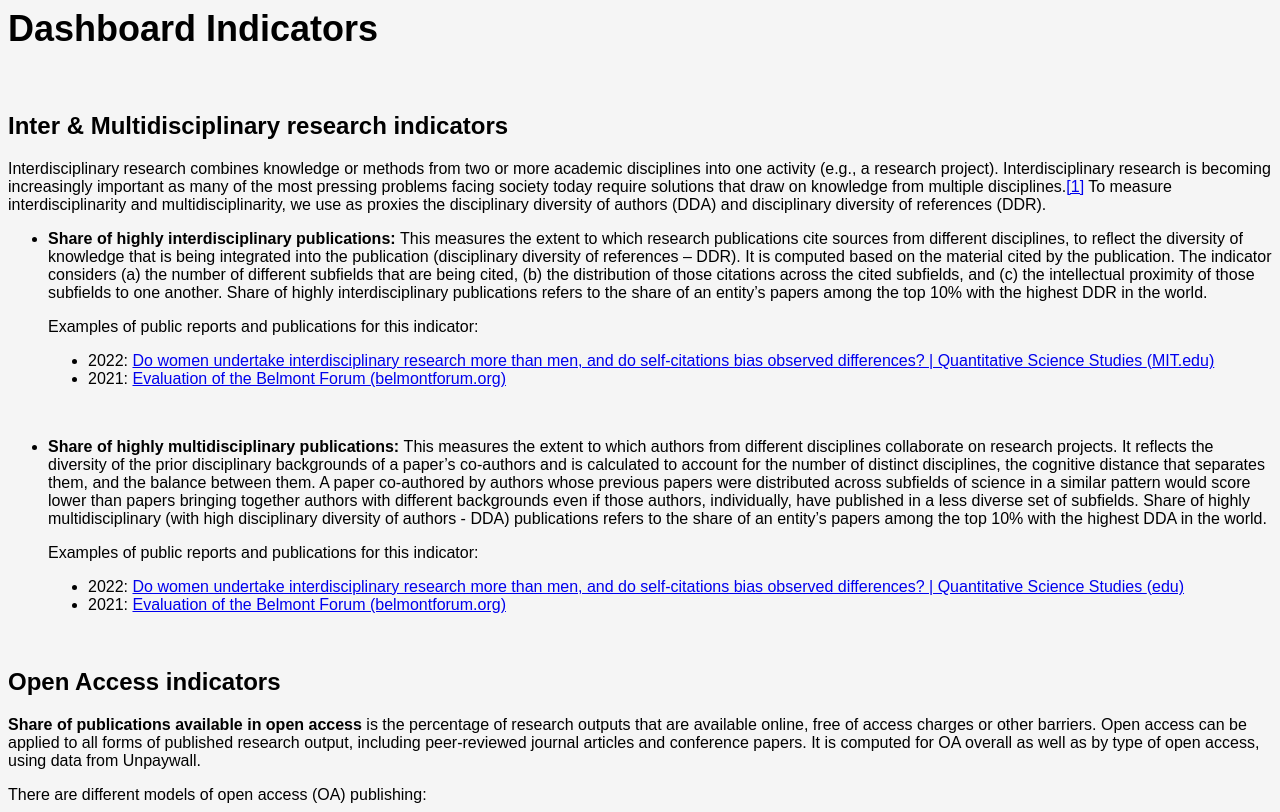
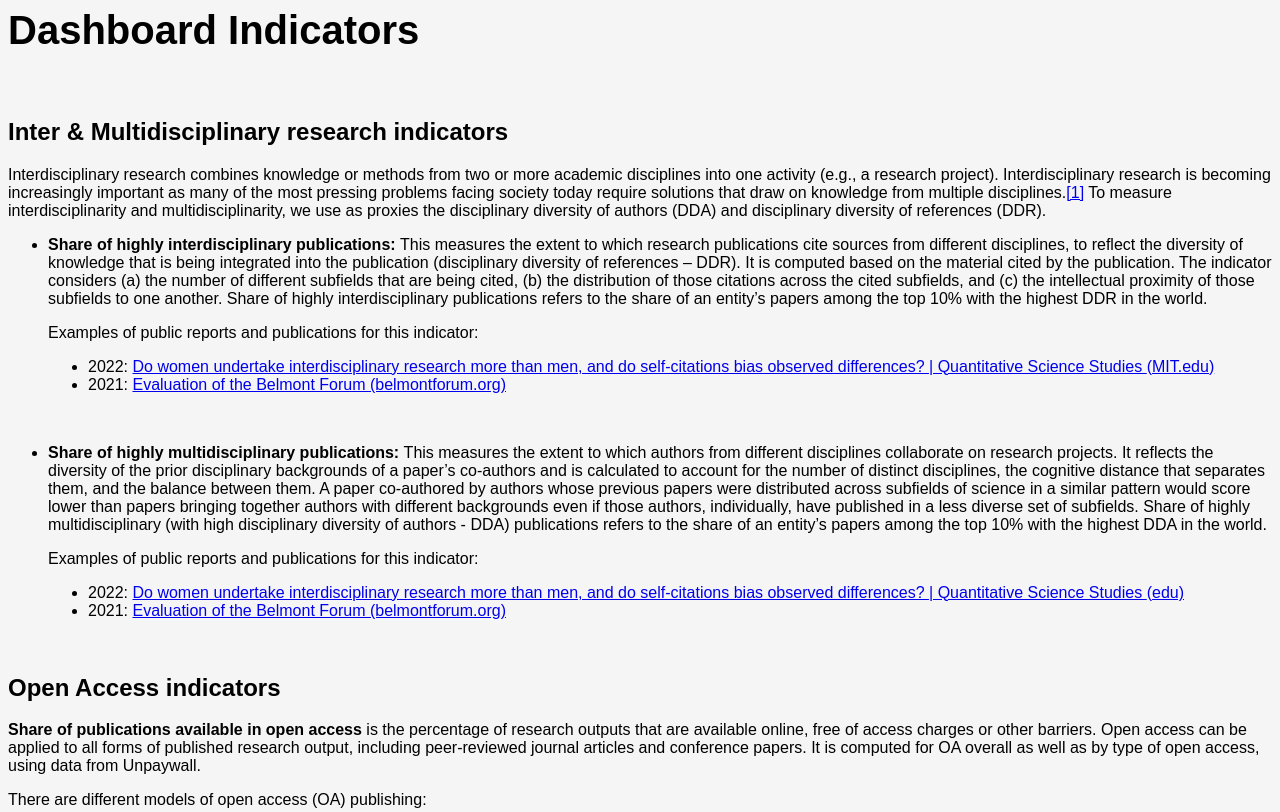
Before and after one commit to xhangy-5/diversity_pro_bono, a plain HTML site: page index.html in a window 1280 px wide. Shown: the top 812 px of the page. Drawn offline with Linux system fonts and the light colour scheme.

Commit message:
Update index.html

```diff
--- a/index.html
+++ b/index.html
@@ -1,7 +1,7 @@
 <html>
     <head>
         <style>
-            h1 {font-family: "Arial"; font-size: 36px;}
+            h1 {font-family: "Arial"; font-size: 40px;}
             h2 {font-family: "Arial";}
             h3 {font-family: "Arial";}
             h4 {font-family: "Arial";}
```
